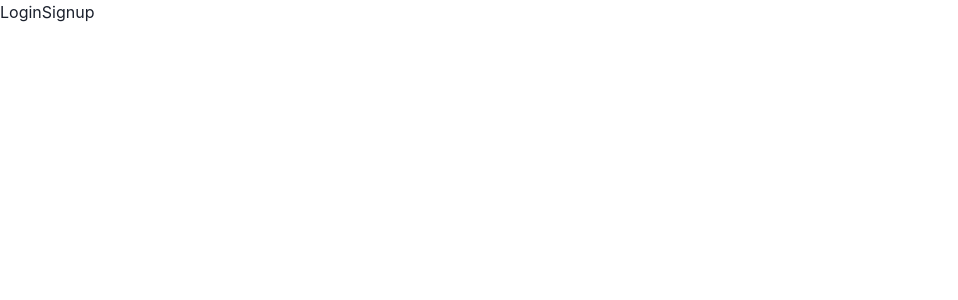
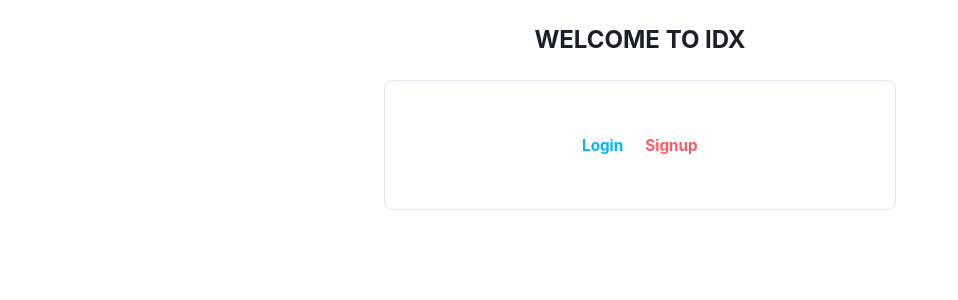
Before and after one commit to Ayushman444/IDX, a React (Create React App) app in the folder frontend/: page / in a window 1280 px wide. Shown: the top 300 px of the page, without its empty margins (0-958 px from the left). Built offline with nearby package versions, Linux system fonts and the light colour scheme.

Commit message:
UI Improved

```diff
--- a/frontend/package.json
+++ b/frontend/package.json
@@ -11,6 +11,7 @@
     "@testing-library/react": "^13.4.0",
     "@testing-library/user-event": "^13.5.0",
     "framer-motion": "^11.1.7",
+    "gsap": "^3.12.5",
     "react": "^18.2.0",
     "react-dom": "^18.2.0",
     "react-hot-toast": "^2.4.1",
@@ -45,6 +46,7 @@
     ]
   },
   "devDependencies": {
+    "daisyui": "^4.10.2",
     "tailwindcss": "^3.4.3"
   }
 }
--- /dev/null
+++ b/frontend/src/components/ide/SideBar.js
@@ -0,0 +1,7 @@
+import React from 'react'
+
+export const SideBar = () => {
+  return (
+    <div>SideBar</div>
+  )
+}
--- a/frontend/src/pages/EditorPage.js
+++ b/frontend/src/pages/EditorPage.js
@@ -1,36 +1,40 @@
 // EditorPage.jsx
 import React, { useEffect, useRef, useState } from "react";
-import toast from 'react-hot-toast';
+import toast from "react-hot-toast";
 import { Box } from "@chakra-ui/react";
 import { CodeEditor } from "../components/ide/Editor";
-import { useParams } from 'react-router-dom';
+import { useLocation, useNavigate, useParams } from "react-router-dom";
 import { CODE_SNIPPETS } from "../Constants";
 import { initSocket } from "../Socket";
+import { SideBar } from "../components/ide/SideBar";
+import { HStack } from "@chakra-ui/react";
 
 export const EditorPage = () => {
+  const reactNavigator = useNavigate();
   const socketRef = useRef(null);
   const codeRef = useRef(null);
   const languageRef = useRef(null);
   const [clients, setClients] = useState([]);
   const { roomId } = useParams();
+  const location = useLocation();
 
   useEffect(() => {
     const initializeSocket = async () => {
       const socket = await initSocket(); // Initialize socket connection
       socketRef.current = socket;
 
-      socket.emit('join', {
+      socket.emit("join", {
         roomId,
-        username: 'dummyUser',
+        username: "dummyUser",
       });
 
-      socket.on('joined', ({ clients, username, socketId }) => {
-        if (username !== '') {
+      socket.on("joined", ({ clients, username, socketId }) => {
+        if (username !== "") {
           toast.success(`${username} joined the room.`);
           console.log(`${username} joined`);
         }
         setClients(clients);
-        socket.emit('sync_code', {
+        socket.emit("sync_code", {
           code: codeRef.current,
           language: languageRef.current,
           socketId,
@@ -38,19 +42,13 @@ export const EditorPage = () => {
       });
 
       // Listening for disconnected
-      socket.on(
-        'disconnected',
-        ({ socketId, username }) => {
-          toast.success(`${username} left the room.`);
-          setClients((prev) => {
-            return prev.filter(
-              (client) => client.socketId !== socketId
-            );
-          });
-        }
-      );
+      socket.on("disconnected", ({ socketId, username }) => {
+        toast.success(`${username} left the room.`);
+        setClients((prev) => {
+          return prev.filter((client) => client.socketId !== socketId);
+        });
+      });
     };
-
 
     initializeSocket();
 
@@ -58,15 +56,44 @@ export const EditorPage = () => {
       // Cleanup function to disconnect socket when component unmounts
       if (socketRef.current) {
         socketRef.current.disconnect();
-        socketRef.current.off('joined');
-        socketRef.current.off('disconnected');
+        socketRef.current.off("joined");
+        socketRef.current.off("disconnected");
       }
     };
   }, [roomId]);
 
+  async function copyRoomId() {
+    try {
+      await navigator.clipboard.writeText(roomId);
+      toast.success("Room ID has been copied to your clipboard");
+    } catch (err) {
+      toast.error("Could not copy the Room ID");
+      console.error(err);
+    }
+  }
+  function leaveRoom() {
+    reactNavigator("/");
+  }
+
   return (
-    <Box minH="100vh" bg="#0f0a19" color="gray.500" px={6} py={8}>
-      <CodeEditor roomId={roomId} socket={socketRef} onCodeChange={(code) => { codeRef.current = code; }} onLanguageChange={(language) => { languageRef.current = language; }} />
-    </Box>
+    <>
+      <div className="flex flex-row">
+        <Box>
+          <SideBar />
+        </Box>
+        <Box minH="100vh" bg="#0f0a19" color="gray.500" px={6} py={8}>
+          <CodeEditor
+            roomId={roomId}
+            socket={socketRef}
+            onCodeChange={(code) => {
+              codeRef.current = code;
+            }}
+            onLanguageChange={(language) => {
+              languageRef.current = language;
+            }}
+          />
+        </Box>
+      </div>
+    </>
   );
 };
--- a/frontend/src/pages/Home.js
+++ b/frontend/src/pages/Home.js
@@ -5,6 +5,7 @@ import toast from 'react-hot-toast';
 import { useNavigate } from 'react-router-dom';
 import "../App.css"
 import useLogout from '../api/logout';
+import './Home.css'
 
 export const Home = () => {
     const navigate = useNavigate();
@@ -46,12 +47,16 @@ export const Home = () => {
             joinRoom();
         }
     };
+
+
   return (
-    <div className="homePageWrapper">
-            <div className='text-grey' >
-                <button onClick={handlelogout} className='bg-blue-400'>
-                    Logout
-                </button>
+    <div className="homePageWrapper relative">
+            <div className='absolute text-xl font-bold top-3 right-[44%]'>
+                <h1>Hello Dummy User</h1>
+            </div>
+            <div className='absolute top-1 right-10' >
+
+                <button onClick={handlelogout} className="btn btn-outline btn-accent border border-rounded border-white rounded-lg">Logout</button>
             </div>
             <div className="formWrapper">
                 {/* <img
--- a/frontend/src/pages/Landing.js
+++ b/frontend/src/pages/Landing.js
@@ -1,10 +1,38 @@
-import React, { useState } from 'react';
-import { L } from '../components/auth/L';
-import { S } from '../components/auth/S';
+import React, { useState, useEffect, useRef } from "react";
+import { L } from "../components/auth/L";
+import { S } from "../components/auth/S";
+import gsap from "gsap";
 
 export const Landing = () => {
   const [showLogin, setShowLogin] = useState(false);
   const [showSignup, setShowSignup] = useState(false);
+  const headingRef = useRef(null);
+  const loginButtonRef = useRef(null);
+  const signupButtonRef = useRef(null);
+
+  useEffect(() => {
+    const tl = gsap.timeline();
+
+    tl.fromTo(
+      loginButtonRef.current,
+      { x: "0%", opacity: 0 },
+      { duration: 1, x: "0%", opacity: 1, ease: "power4.out" },
+
+    )
+      .fromTo(
+        signupButtonRef.current,
+        { x: "150%", opacity: 0 },
+        { duration: 1, x: "0%", opacity: 1, ease: "power4.out" },
+        "-=0.5" // Delay signup animation slightly
+      );
+
+    tl.to(headingRef.current, { duration: 0.5, scale: 1.1 })
+      .to(headingRef.current, { duration: 0.5, scale: 1 });
+
+    return () => {
+      tl.kill();
+    };
+  }, []);
 
   const handleLoginClick = () => {
     setShowLogin(true);
@@ -17,12 +45,32 @@ export const Landing = () => {
   };
 
   return (
-    <div>
-      <button onClick={handleLoginClick}>Login</button>
-      <button onClick={handleSignupClick}>Signup</button>
+    <div className="flex flex-col justify-center items-center">
+      <h1 ref={headingRef} className="font-bold text-2xl mt-6">
+        WELCOME TO IDX
+      </h1>
 
-      {showLogin && <L />}
-      {showSignup && <S />}
+      <div className="flex flex-col justify-center items-center mt-6 border border-rounded rounded-lg w-[40%] p-10">
+        <div className="flex flex-row">
+          <button
+            ref={loginButtonRef}
+            onClick={handleLoginClick}
+            className="btn btn-outline btn-info"
+          >
+            Login
+          </button>
+          <button
+            ref={signupButtonRef}
+            onClick={handleSignupClick}
+            className="btn btn-outline btn-error"
+          >
+            Signup
+          </button>
+        </div>
+
+        {showLogin && <L />}
+        {showSignup && <S />}
+      </div>
     </div>
   );
 };
--- /dev/null
+++ b/frontend/src/pages/MainRoom.js
@@ -0,0 +1,9 @@
+import React from 'react'
+import { SideBar } from '../components/ide/SideBar'
+import { EditorPage } from './EditorPage'
+
+export const MainRoom = () => {
+  return (
+    <div>MainRoom</div>
+  )
+}
--- a/frontend/tailwind.config.js
+++ b/frontend/tailwind.config.js
@@ -7,6 +7,6 @@ module.exports = {
   theme: {
     extend: {},
   },
-  plugins: [],
+  plugins: [require("daisyui")],
 
 }
```
Also changed, not shown: frontend/src/pages/Landing.css (added, +12 -0 lines), frontend/src/pages/Home.css (added), 1 other file (tests, documents, lock files or other folders).
